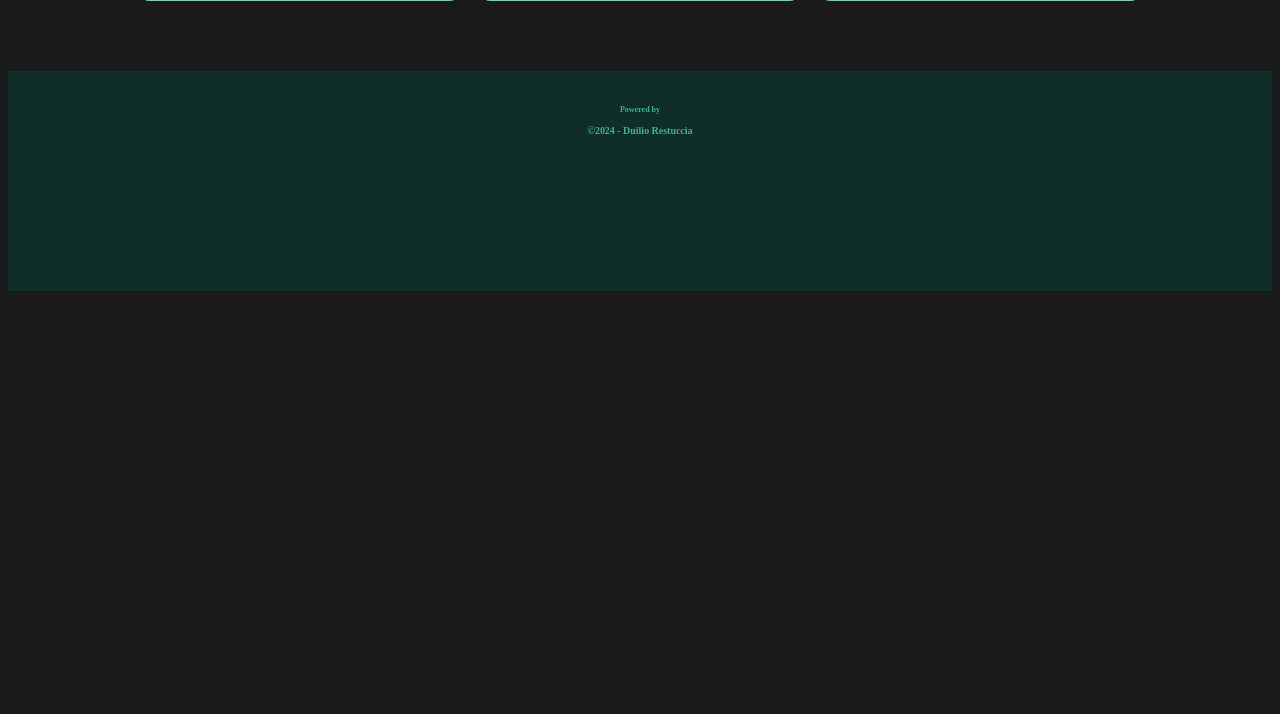
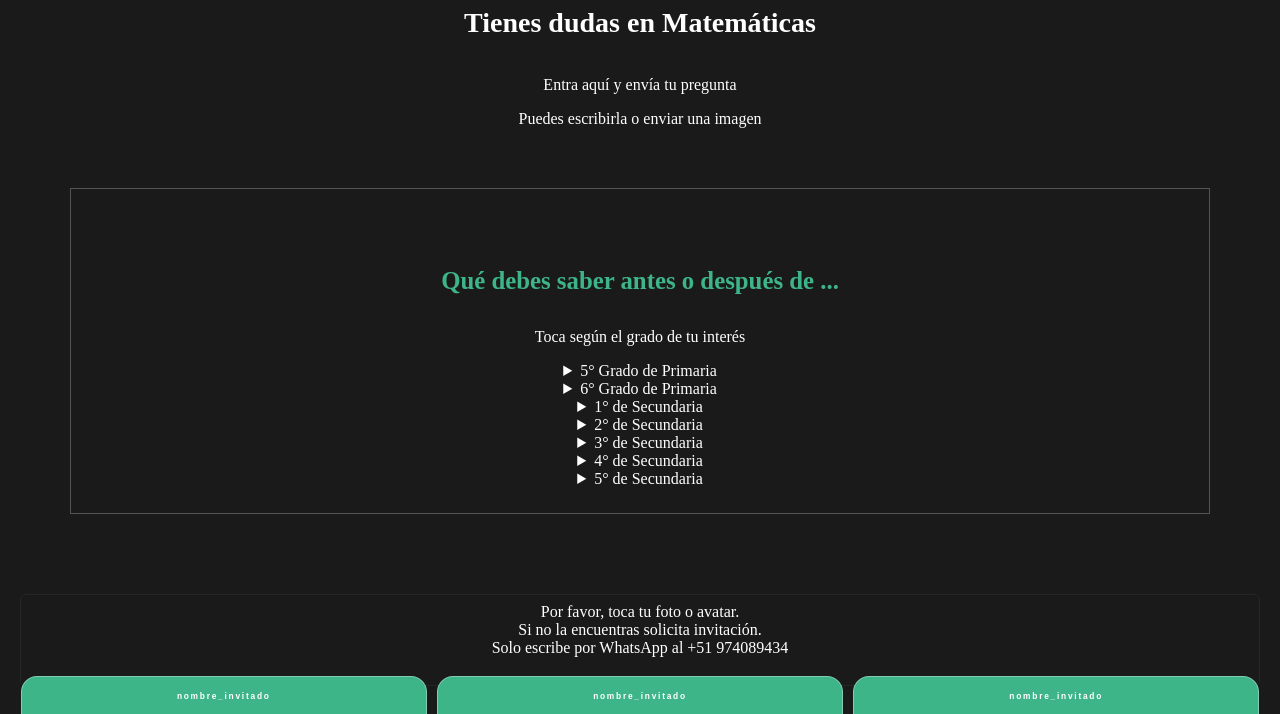
Before and after one commit to Duilius/ProfeDuilio, a FastAPI app: page / in a window 1280 px wide. Shown: the part 1039-1753 px from the top of the page. Before the commit the page ends 1330 px from the top, so only its background shows below. Run offline with FastAPI, Linux system fonts and the light colour scheme.

Commit message:
Profile-Requirements

```diff
--- a/templates/css/welcome.css
+++ b/templates/css/welcome.css
@@ -32,14 +32,16 @@ ESTILO CABECERA
 		height: auto;
 		text-align: center;
 	}
-		#mate-prog{grid-template-areas: mate-prog; letter-spacing: 3px; line-height: 1px;}
+		#mate-prog{grid-template-areas: mate-prog; letter-spacing: 2px; line-height: 1px;}
 		#intel-artif{grid-template-areas: intel-artif; line-height: 1px;}
 		#profe-duilio{grid-template-areas: profe-duilio;}
+
+
 /*
 ESTILO nav
 */
 #menu{
-	width: 80%;
+	width: 98%;
 	margin: 0px auto;
 	background: #0f2e29;
 	color: #3EB489;
@@ -54,8 +56,51 @@ ESTILO nav
 	}
 
 /*
+ESTILO #ebook-free
+*/
+#ebook-free{
+	/*border:1px solid rgba(255, 255, 255, 0.25);*/
+	text-align: center;
+}
+	#ebook-div{margin: 0px auto; text-align: center; padding-top: 40px;}
+	#div-boton-descarga{
+		padding-top: 20px;
+		text-align: center;
+		margin-top: 10px;
+	}
+	#boton-descargar{
+		color:white;
+		padding:16px;
+		border:1px solid white;
+		font-weight: 700;
+	}
+
+/*
+ESTILO section#dudas
+*/
+#dudas{
+	margin-top: 60px;
+	text-align: center;
+}
+	#dudas h4{ font-size: 1.75rem;}
+/*
 ESTILO article#bienvenido
 */
+
+/*
+ESTILO section#que-debes-saber
+*/
+#que-debes-saber{
+	width: 90%;
+	margin:60px auto;
+	border: 1px solid rgba(255, 255, 255, 0.25);
+	text-align: center;
+	padding-bottom: 25px;
+	padding-top: 45px;
+}
+	#que-debes-saber> h4{ font-size: 1.55rem;font-weight: 700; color:#3EB489}
+
+
 #bienvenido{
 	text-align: center;
 	line-height: 10px;
@@ -68,7 +113,7 @@ ESTILO section#fotos
 */
 #motivo{
 	margin: 0px auto ;
-	width: 80%;
+	width: 98%;
 	text-align: center;
 	border:1px solid rgba(255, 255, 255, 0.25);
 	box-shadow: rgba(99, 99, 99, 0.2) 0px 2px 8px 0px;
@@ -83,7 +128,7 @@ ESTILO article#escoge
 */
 #escoge{
 	margin: 80px auto ;
-	width: 80%; min-height: 90px;
+	width: 98%; min-height: 90px;
 	text-align: center;
 	line-height: 2px;
 	border:1px solid #262626;
@@ -102,7 +147,7 @@ ESTILO section#fotos
 	column-gap: 10px;
 	grid-auto-rows: auto;
 	margin: -30px auto;
-	width: 80%;
+	width: 98%;
 	/*border:1px solid rgba(255, 255, 255, 0.35);*/
 	border-radius: 6px;
 	place-content: center;
--- a/templates/html/inicio.html
+++ b/templates/html/inicio.html
@@ -33,13 +33,60 @@
 <nav id="menu">
 	<ul>
 		<li class="navega">HOME</li>
-		<li class="navega">DNI</li>
-		<li class="navega">Inventario</li>
-		<li class="navega">Facturas</li>
-		<li class="navega">Reconoc. Facial</li>
+		<li class="navega">Primaria</li>
+		<li class="navega">Secundaria</li>
+		<li class="navega">Pre-Univ</li>
 	</ul>
 </nav>
 
+<section id="ebook-free">
+    <div id="ebook-div">
+        <img src="{{url_for('static', path='img/BOX-ebook-estudiar.png')}}">
+    </div>
+
+    <div id="div-boton-descarga">
+        <a href="" id="boton-descargar">Descargar y Compartir GRATIS</a>
+    </div>
+</section>
+
+<section id="dudas">
+    <h4> Tienes dudas en Matemáticas</h4>
+    <p>Entra aquí y envía tu pregunta</p>
+    <p>Puedes escribirla o enviar una imagen</p>
+</section>
+
+<section id="que-debes-saber">
+    <h4>Qué debes saber antes o después de ...</h4>
+    <p>Toca según el grado de tu interés</p>
+        <details name="saber">
+            <summary class="saber">5° Grado de Primaria</summary>
+                <p class="rpta">Respuesta 1</p>
+        </details>
+        <details name="saber">
+            <summary class="saber">6° Grado de Primaria</summary>
+                <p class="rpta">Respuesta 2</p>
+        </details>
+        <details name="saber">
+            <summary class="saber">1° de Secundaria</summary>
+                <p class="rpta">Respuesta 3</p>
+        </details>
+        <details name="saber">
+            <summary class="saber">2° de Secundaria</summary>
+                <p class="rpta">Respuesta 4</p>
+        </details>
+        <details name="saber">
+            <summary class="saber">3° de Secundaria</summary>
+                <p class="rpta">Respuesta 3</p>
+        </details>
+        <details name="saber">
+            <summary class="saber">4° de Secundaria</summary>
+                <p class="rpta">Respuesta 3</p>
+        </details>
+        <details name="saber">
+            <summary class="saber">5° de Secundaria</summary>
+                <p class="rpta">Respuesta 3</p>
+        </details>
+</section>
 
 <article id="escoge">
 	<p>Por favor, toca tu foto o avatar.</p>
```
Also changed, not shown: requirements.txt (added, +56 -0 lines), templates/img/BOX-ebook-estudiar.png (added), 1 other file.
